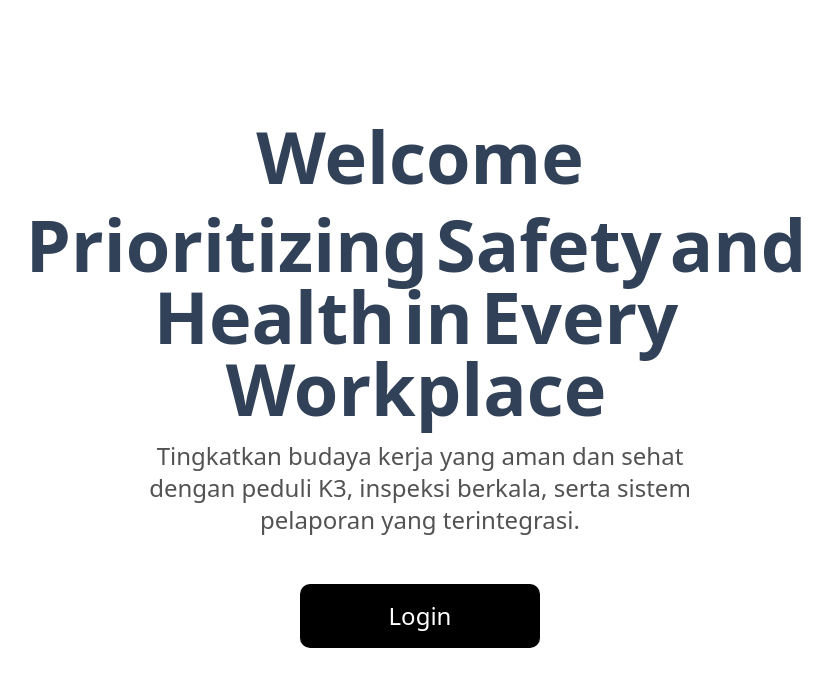
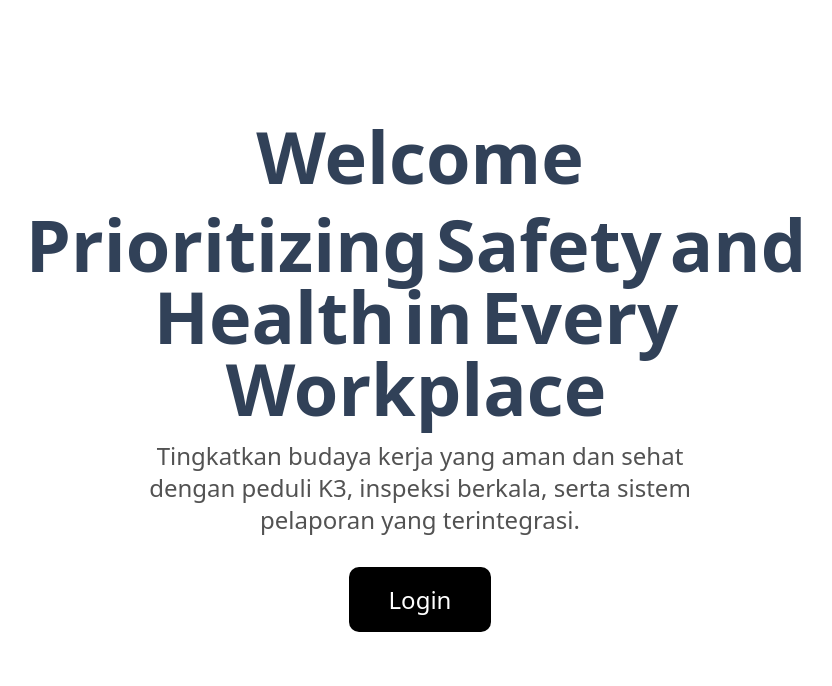
Before and after one commit to Fardan-Nurhidayat/dashboard-gelang-voltage-detector, a React (Vite) app: page / in a window 1280 px wide. Shown: the top 686 px of the page, without its empty margins (220-1052 px from the left). Built offline with nearby package versions, Linux system fonts and the light colour scheme.

Commit message:
Revert "refactor : hide frekuensi card"
This reverts commit 82424c8d525badde25f735d74c0b32d5348e4d57.

```diff
--- a/src/WelcomePage.tsx
+++ b/src/WelcomePage.tsx
@@ -40,8 +40,8 @@ export default function K3HeroSection() {
           animate={{ opacity: 1 }}
           transition={{ duration: 0.3, delay: 0.8 }}
           className='relative z-10 mx-auto max-w-xl py-4 text-center text-2xl font-normal text-neutral-600 dark:text-neutral-400'>
-          Tingkatkan budaya kerja yang aman dan sehat dengan peduli K3, inspeksi
-          berkala, serta sistem pelaporan yang terintegrasi.
+          Tingkatkan budaya kerja yang aman dan sehat dengan peduli K3,
+          inspeksi berkala, serta sistem pelaporan yang terintegrasi.
         </motion.p>
 
         {/* Tombol Login */}
@@ -50,10 +50,10 @@ export default function K3HeroSection() {
           animate={{ opacity: 1 }}
           transition={{ duration: 0.3, delay: 1 }}
           className='relative z-10 mt-8 flex flex-wrap items-center justify-center gap-4'>
-          <Link
-            to='/login'
-            className='w-60 transform rounded-lg bg-black px-10 py-4 text-2xl text-center font-medium text-white transition-all duration-300 hover:-translate-y-0.5 hover:bg-gray-800 dark:bg-white dark:text-black dark:hover:bg-gray-200'>
-            Login
+          <Link to='/login'>
+            <a className='w-60 transform rounded-lg bg-black px-10 py-4 text-2xl text-center font-medium text-white transition-all duration-300 hover:-translate-y-0.5 hover:bg-gray-800 dark:bg-white dark:text-black dark:hover:bg-gray-200'>
+              Login
+            </a>
           </Link>
         </motion.div>
       </div>
--- a/src/components/section-cards.tsx
+++ b/src/components/section-cards.tsx
@@ -11,7 +11,7 @@ import {
 
 import { LocationCard } from "./location-card";
 import { BatteryCard } from "./battery-card";
-// import { FrequencyStatusCard } from "./frequency-status-card";
+import { FrequencyStatusCard } from "./frequency-status-card";
 interface SectionCardsProps {
   feeds: ThingSpeakFeed[];
 }
@@ -34,8 +34,8 @@ export function SectionCards({ feeds }: SectionCardsProps) {
   const latitude = lastFeeds?.field1 ?? "N/A";
   const longitude = lastFeeds?.field2 ?? "N/A";
   const battery = lastFeeds?.field7 ?? "N/A";
-  // const frequency = lastFeeds?.field6 ?? "N/A";
-  // const status = lastFeeds?.field4 ?? "N/A";
+  const frequency = lastFeeds?.field6 ?? "N/A";
+  const status = lastFeeds?.field4 ?? "N/A";
   const bpmValues = feeds.map(feed => Number(feed.field3));
 
   const latestBpm = bpmValues[bpmValues.length - 1] ?? 0;
@@ -137,6 +137,10 @@ export function SectionCards({ feeds }: SectionCardsProps) {
         longitude={longitude}
       />
       <BatteryCard batteryLevel={battery} />
+      <FrequencyStatusCard
+        frequency={frequency}
+        statusCode={status}
+      />
     </div>
   );
 }
```
